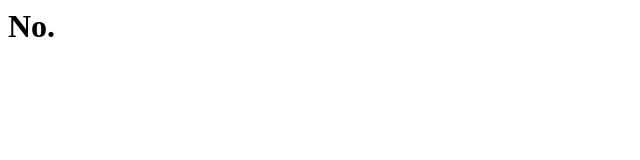
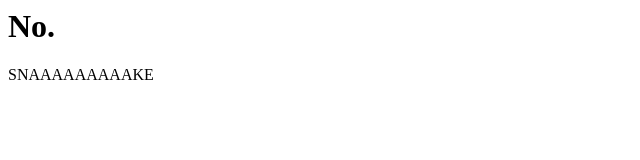
Before and after one commit to YanelBe/Test, a plain HTML site: page index.html in a window 1280 px wide. Shown: the whole page, without its empty margins (0-640 px from the left). Drawn offline with Linux system fonts and the light colour scheme.

Commit message:
Added Snake

```diff
--- a/index.html
+++ b/index.html
@@ -1,3 +1,4 @@
 <html>
     <h1>No.</h1>
+    <p>SNAAAAAAAAAKE</p>
 </html>
```
